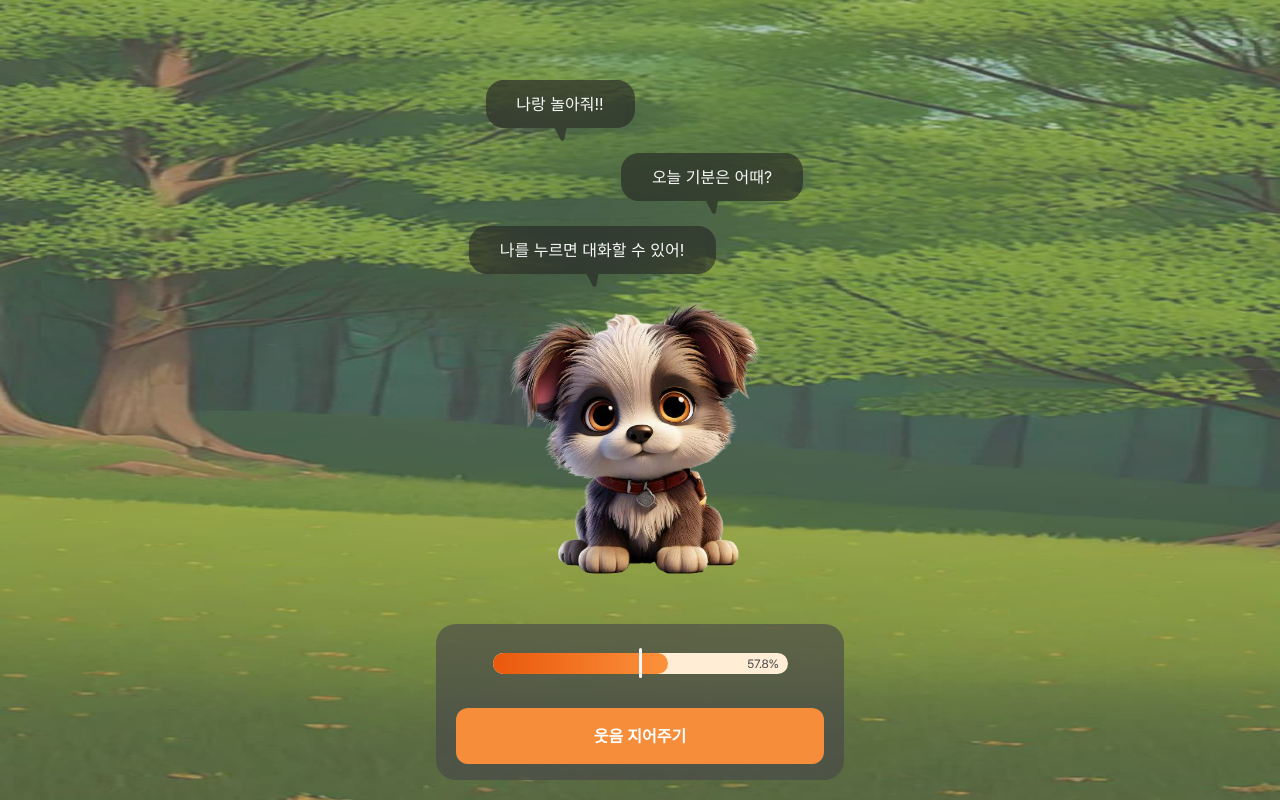
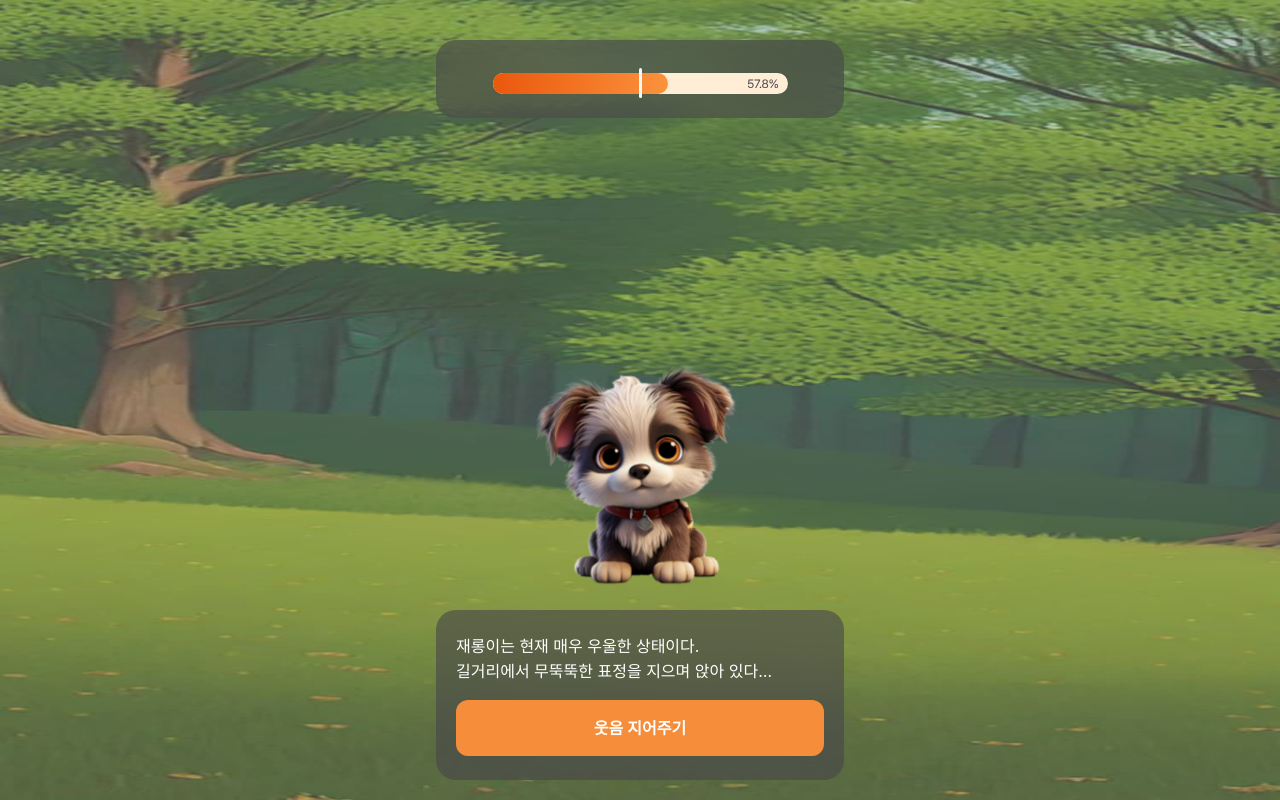
Before and after one commit to Smile-Mate/Smile-Mate, a Next.js app: page /friend in a window 1280 px wide. Built offline with nearby package versions, Linux system fonts and the light colour scheme.

Commit message:
feat: 캔버스 좌우반전, 디자인 변경

```diff
--- a/components/dev/WebcamComponent.tsx
+++ b/components/dev/WebcamComponent.tsx
@@ -36,10 +36,17 @@ export default function WebcamComponent({ setIsSuccess }: { setIsSuccess: (succe
   // eslint-disable-next-line @typescript-eslint/no-unused-vars
   const [expressionScore, setExpressionScore] = useState<number>(0);
   const videoRef = useRef<HTMLVideoElement | null>(null);
+  // eslint-disable-next-line @typescript-eslint/no-unused-vars
   const [happyCount, setHappyCount] = useState(0);
   const animationFrameIdRef = useRef<number | null>(null); // animationFrame ID 저장
   // eslint-disable-next-line @typescript-eslint/no-unused-vars
   const [detectCount, setDetectCount] = useState(0);
+
+  const [fooDetections, setFooDetections] = useState<
+    faceapi.WithFaceExpressions<{
+      detection: faceapi.FaceDetection;
+    }>[]
+  >([]);
 
   const setup = async () => {
     const filesetResolver = await FilesetResolver.forVisionTasks(
@@ -90,12 +97,13 @@ export default function WebcamComponent({ setIsSuccess }: { setIsSuccess: (succe
     await loadFaceApiModels();
 
     const detect = async () => {
-      setDetectCount(prev => prev + 1);
+      // setDetectCount(prev => prev + 1);
 
       const detections = await faceapi
         .detectAllFaces(video, new faceapi.TinyFaceDetectorOptions())
         .withFaceExpressions();
 
+      setFooDetections(detections);
       if (detections.length > 0 && detections[0].expressions) {
         const expressions = detections[0].expressions;
         const maxExpression = Object.keys(expressions).reduce((a, b) =>
@@ -108,10 +116,15 @@ export default function WebcamComponent({ setIsSuccess }: { setIsSuccess: (succe
           setExpressionScore(score);
           if (maxExpression === 'happy' && score > 0.5) {
             // TODO happyCount가 쌓이는 속도가 기기에 따라 다름 -> 고치기
-            setHappyCount(prev => {
-              console.log('happyCount: ', prev + 1);
-              return prev + 1;
-            });
+
+            setTimeout(() => {
+              setIsSuccess(true);
+            }, 3000);
+            console.log('웃음 감지');
+            // setHappyCount(prev => {
+            //   console.log('happyCount: ', prev + 1);
+            //   return prev + 1;
+            // });
           } else {
             setHappyCount(0);
             console.log('점수 초기화');
@@ -125,11 +138,11 @@ export default function WebcamComponent({ setIsSuccess }: { setIsSuccess: (succe
     detect();
   };
 
-  useEffect(() => {
-    if (happyCount >= 10) {
-      setIsSuccess(true);
-    }
-  }, [happyCount]);
+  // useEffect(() => {
+  //   if (happyCount >= 10) {
+  //     setIsSuccess(true);
+  //   }
+  // }, [happyCount]);
 
   const predict = async (faceLandmarker: FaceLandmarker) => {
     const nowInMs = Date.now();
@@ -170,14 +183,14 @@ export default function WebcamComponent({ setIsSuccess }: { setIsSuccess: (succe
       {/* <div>happyCount:{happyCount}</div> */}
       <video ref={videoRef} id="video" style={{ width: '1px', height: '1px', opacity: 0 }} autoPlay muted />
       {/* <video ref={videoRef} id="video" style={{ width: '300px', height: '300px', opacity: 100 }} autoPlay muted /> */}
-
-      <Canvas style={{ height: 240, width: '100%' }} camera={{ fov: 60, position: [0, 1, 5] }}>
+      <Canvas style={{ height: 240, width: '100%', transform: 'scaleX(-1)' }} camera={{ fov: 60, position: [0, 1, 5] }}>
         <ambientLight intensity={1.5} />
         <pointLight position={[10, 10, 10]} color={new Color(1, 1, 0)} intensity={1.75} />
         <pointLight position={[-10, 0, 10]} color={new Color(1, 0, 0)} intensity={1.75} />
         <pointLight position={[0, 0, 10]} intensity={1.75} />
         <Avatar url={defaultAvatarUrl} blendshapes={blendshapes} rotation={rotation} />
       </Canvas>
+      {process.env.NODE_ENV === 'development' && <div>{JSON.stringify(fooDetections, null, 2)}</div>}
     </div>
   );
 }
--- a/containers/FriendContainer.tsx
+++ b/containers/FriendContainer.tsx
@@ -1,9 +1,10 @@
 'use client';
 
 import BottomPortal from '@/components/BottomPortal';
-import Bubble from '@/components/Bubble';
+// import Bubble from '@/components/Bubble';
 import Button from '@/components/Button';
 import Container from '@/components/Container';
+import PaddingBlock from '@/components/PaddingBlock';
 import { useFriendStore } from '@/stores/friendStore';
 import Image from 'next/image';
 import Link from 'next/link';
@@ -16,25 +17,32 @@ export default function FriendContainer() {
     <>
       <Image src="/images/mission/mission1.jpg" className="mx-auto -z-50" fill alt="friend" />
       <Container backgroundColor="transparent">
-        <div className="flex flex-col gap-3 mt-20">
+        <PaddingBlock>
+          <div className="mt-10 flex flex-col p-5 backdrop-blur-lg bg-neutral-700/60 rounded-[20px]">
+            <div className="flex flex-col items-center gap-2">
+              <div className="text-headline text-white mx-auto">{friend.name}</div>
+              <Image src={'/svg/fooProgress.svg'} width={295} height={295} alt="progress" />
+            </div>
+          </div>
+        </PaddingBlock>
+        {/* <div className="flex flex-col gap-3 mt-20">
           <Bubble text="나랑 놀아줘!!" className="mr-40" />
           <Bubble text="오늘 기분은 어때?" className="ml-36" />
           <Bubble text="나를 누르면 대화할 수 있어!" className="mr-24" />
-        </div>
-
-        <Link href="/friend/mission/1">
-          <Image src="/images/jaerong.png" className="mx-auto" width={300} height={300} alt="friend" />
-        </Link>
+        </div> */}
       </Container>
       <BottomPortal>
-        <div className="flex flex-col gap-[30px] py-4 px-5 backdrop-blur-lg bg-neutral-700/60 rounded-[20px]">
-          <div className="flex flex-col items-center gap-2">
-            <div className="text-headline text-white mx-auto">{friend.name}</div>
-            <Image src={'/svg/fooProgress.svg'} width={295} height={295} alt="progress" />
+        <div className="flex flex-col gap-4">
+          <Link href="/friend/mission/1">
+            <Image src="/images/jaerong.png" className="mx-auto" width={240} height={240} alt="friend" />
+          </Link>
+          <div className="flex flex-col gap-[16px] py-6 px-5 backdrop-blur-lg bg-neutral-700/60 rounded-[20px]">
+            <div className="whitespace-pre-wrap text-body2 text-white">{`재롱이는 현재 매우 우울한 상태이다.
+길거리에서 무뚝뚝한 표정을 지으며 앉아 있다…`}</div>
+            <Link href="/friend/smile">
+              <Button>웃음 지어주기</Button>
+            </Link>
           </div>
-          <Link href="/friend/smile">
-            <Button>웃음 지어주기</Button>
-          </Link>
         </div>
       </BottomPortal>
     </>
--- a/containers/FriendSmileContainer.tsx
+++ b/containers/FriendSmileContainer.tsx
@@ -46,7 +46,7 @@ export default function FriendSmileContainer() {
         </PaddingBlock>
       </Container>
       <BottomPortal>
-        {!completed && <Button onClick={() => setCompleted(true)}>다음으로</Button>}
+        {/* {!completed && <Button onClick={() => setCompleted(true)}>다음으로</Button>} */}
         {completed && (
           <Link href={'/friend'}>
             <Button>홈으로</Button>
```
